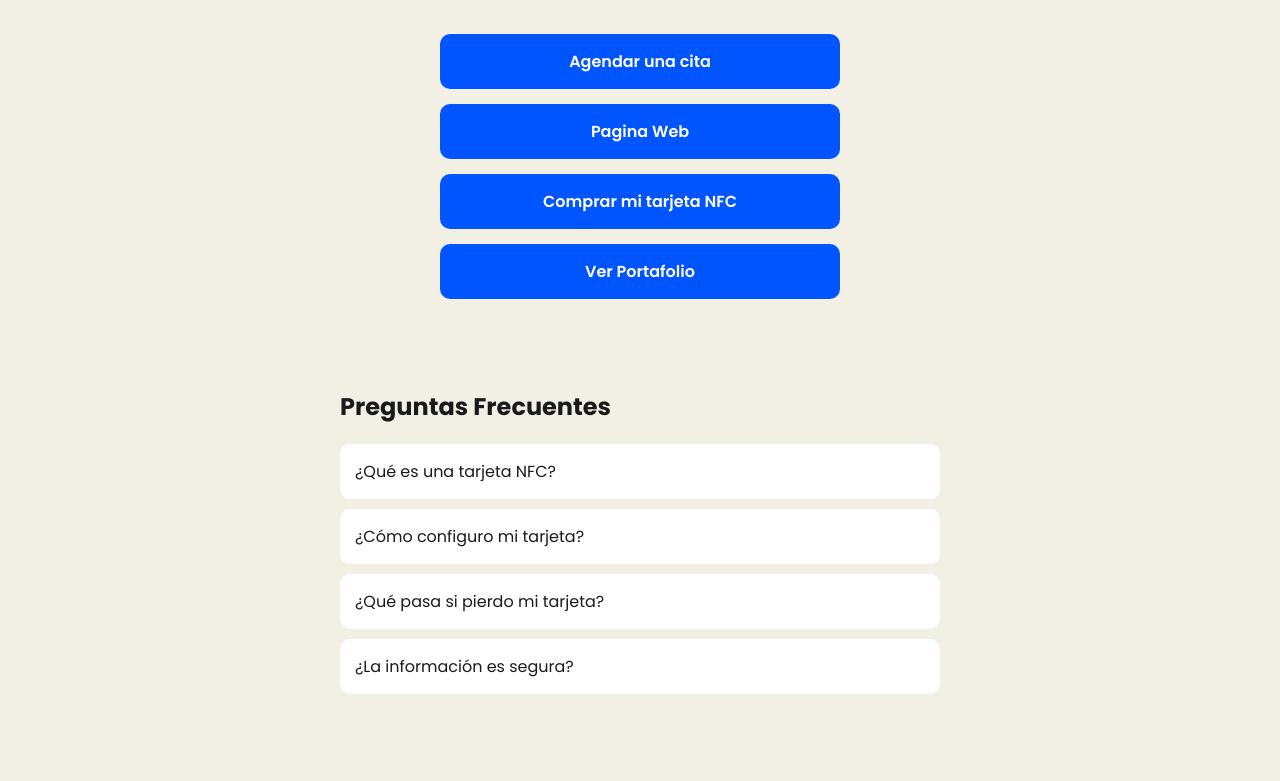
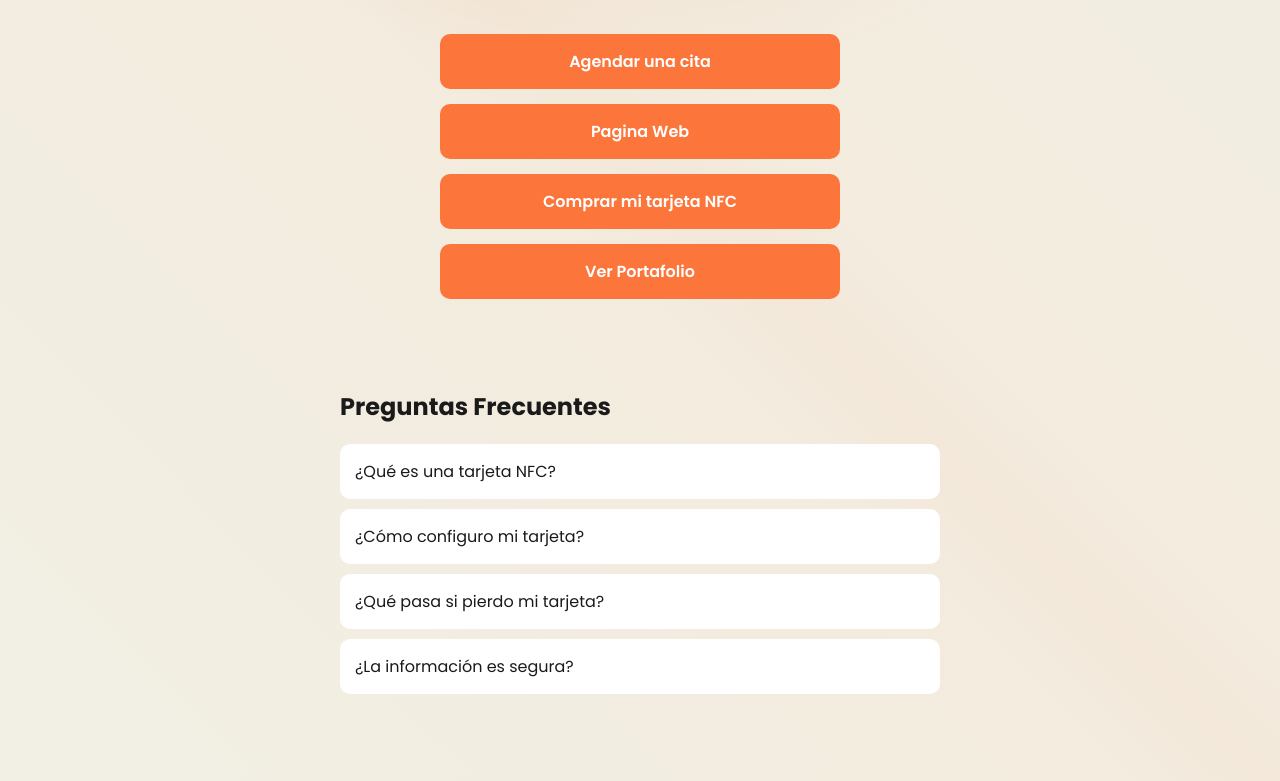
Before and after one commit to juanoom/neaar-links, a plain HTML site: page index.html in a window 1280 px wide. Shown: the part 530-1311 px from the top of the page. Drawn offline with Linux system fonts and the light colour scheme.

Commit message:
Update styles.css

```diff
--- a/css/styles.css
+++ b/css/styles.css
@@ -1,13 +1,24 @@
 :root {
-    --primary: #0055ff;
-    --secondary: #ff4081;
+    --primary: #fc753b;
     --background: #f2f0e5;
+    --accent: #ff4d00;
     --text: #1a1a1a;
+    --hover: #ff4d00;
+    --faq-hover: #f0f0f0;
   }
   body {
     margin: 0;
     font-family: 'Poppins', sans-serif;
-    background: var(--background);
+    background: linear-gradient(
+      45deg,
+      var(--background) 0%,
+      color-mix(in srgb, var(--background) 97%, var(--accent)) 45%,
+      color-mix(in srgb, var(--background) 95%, var(--accent)) 50%,
+      color-mix(in srgb, var(--background) 97%, var(--accent)) 55%,
+      var(--background) 100%
+  );
+  min-height: 100vh;
+  position: relative;
     color: var(--text);
     display: flex;
     flex-direction: column;
@@ -15,6 +26,25 @@
     padding: 20px;
     overflow-x: hidden;
   }
+  body::before {
+    content: '';
+    position: fixed;
+    top: 0;
+    left: 0;
+    right: 0;
+    bottom: 0;
+    background: radial-gradient(
+        circle at 50% 0%,
+        color-mix(in srgb, var(--accent) 15%, transparent) 0%,
+        transparent 60%
+    );
+    pointer-events: none;
+    z-index: 0;
+}
+body > * {
+    position: relative;
+    z-index: 1;
+}
   header img {
     width: 120px;
     margin-top: 20px;
@@ -84,7 +114,7 @@
     transition: all 0.3s ease;
   }
   .links a:hover {
-    background: #003bbf;
+    background: var(--hover);
     transform: scale(1.05);
   }
   .faq {
@@ -101,7 +131,7 @@
     transition: all 0.3s ease;
   }
   .faq-item:hover {
-    background: #eaeaea;
+    background: var(--faq-hover);
   }
 
   /* Botón de compartir */
```
